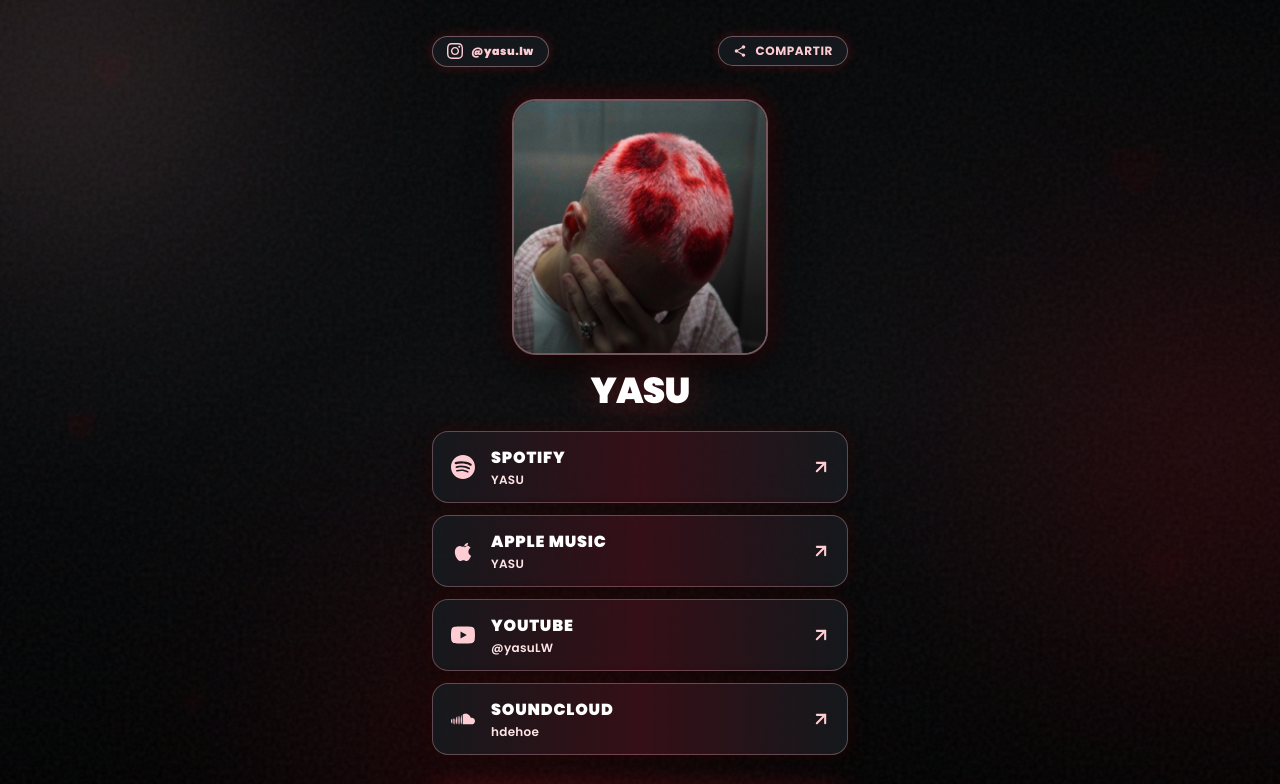
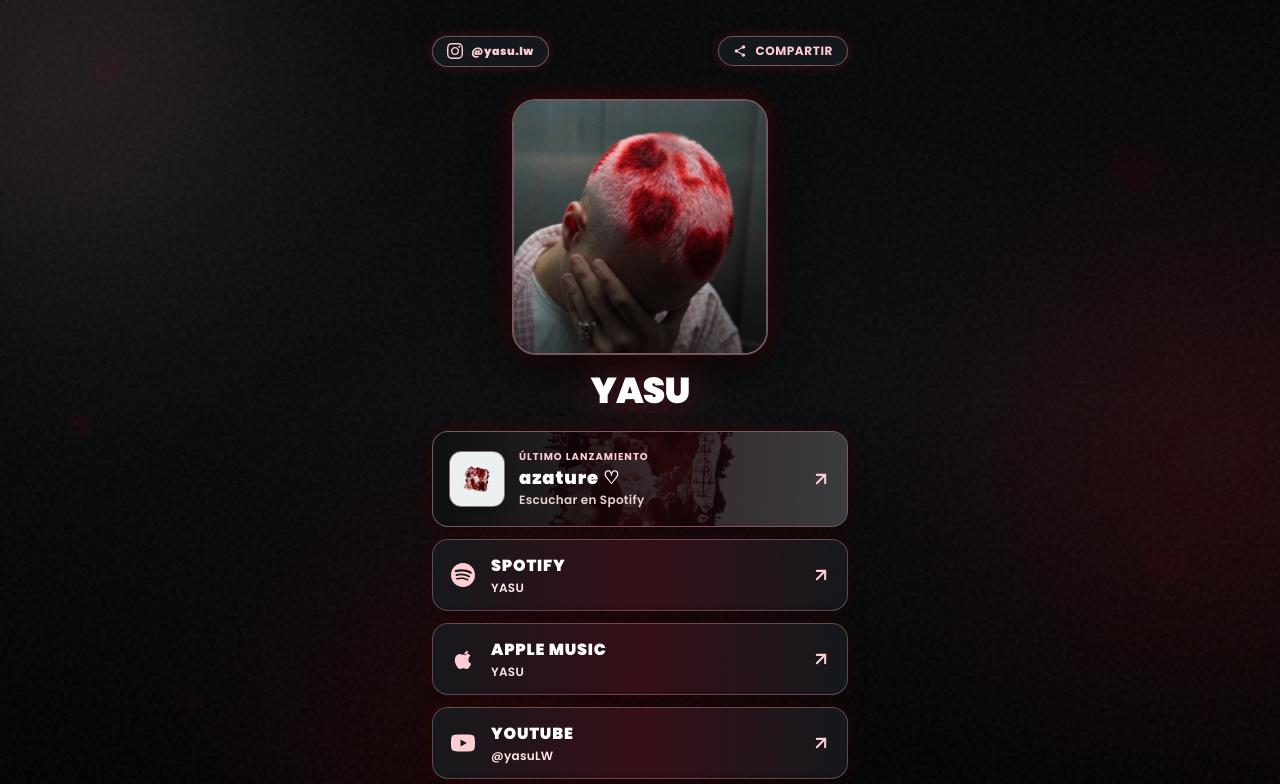
Before and after one commit to yasuLW/yasu-links, a plain HTML site: page index.html in a window 1280 px wide. Shown: the top 784 px of the page. Drawn offline with nearby package versions, Linux system fonts and the light colour scheme; grey boxes are pictures that could not be loaded.

Commit message:
Add azature release cover button before Spotify

```diff
--- a/index.html
+++ b/index.html
@@ -320,6 +320,35 @@
 
     <!-- PRIMARY REDIRECTION BUTTONS (STREAMING & REDES) -->
     <div class="w-full flex flex-col gap-3">
+
+      <!-- AZATURE COVER BUTTON (SPOTIFY RELEASE) -->
+      <a href="https://open.spotify.com/album/0bzoCTnmxBvZcL64t1PMzQ" data-track="azature_spotify"
+         target="_blank"
+         rel="noopener noreferrer"
+         class="canva-featured-card relative w-full h-24 rounded-2xl overflow-hidden flex items-center justify-between px-4 group">
+        <img src="assets/azature_cover.jpg" alt="azature" class="absolute inset-0 w-full h-full object-cover object-center opacity-35 group-hover:opacity-55 group-hover:scale-105 transition-all duration-500">
+        <div class="absolute inset-0 bg-gradient-to-r from-black/85 via-black/60 to-black/40"></div>
+        <div class="relative z-10 flex items-center gap-3.5 min-w-0">
+          <img src="assets/azature_cover.jpg" alt="azature portada" class="w-14 h-14 rounded-xl object-cover border border-rose-200/50 shadow-lg shrink-0 group-hover:scale-105 transition-transform">
+          <div class="text-left min-w-0">
+            <div class="text-[10px] font-bold text-rose-200 tracking-widest uppercase">
+              Último lanzamiento
+            </div>
+            <div class="text-lg font-black text-white tracking-wider truncate drop-shadow">
+              azature ♡
+            </div>
+            <div class="text-xs font-semibold text-rose-100/90 tracking-wide truncate">
+              Escuchar en Spotify
+            </div>
+          </div>
+        </div>
+        <div class="relative z-10 flex items-center text-rose-200 group-hover:text-white transition-transform group-hover:translate-x-1 shrink-0 pl-2">
+          <svg xmlns="http://www.w3.org/2000/svg" class="w-5 h-5" viewBox="0 0 24 24" fill="none" stroke="currentColor" stroke-width="2.5" stroke-linecap="round" stroke-linejoin="round">
+            <line x1="7" y1="17" x2="17" y2="7"></line>
+            <polyline points="7 7 17 7 17 17"></polyline>
+          </svg>
+        </div>
+      </a>
 
       <!-- SPOTIFY -->
       <a href="https://open.spotify.com/artist/3iRethyIxqBpKD8BsgdO5J" data-track="spotify"
```
Also changed, not shown: assets/azature_cover.jpg (added).
